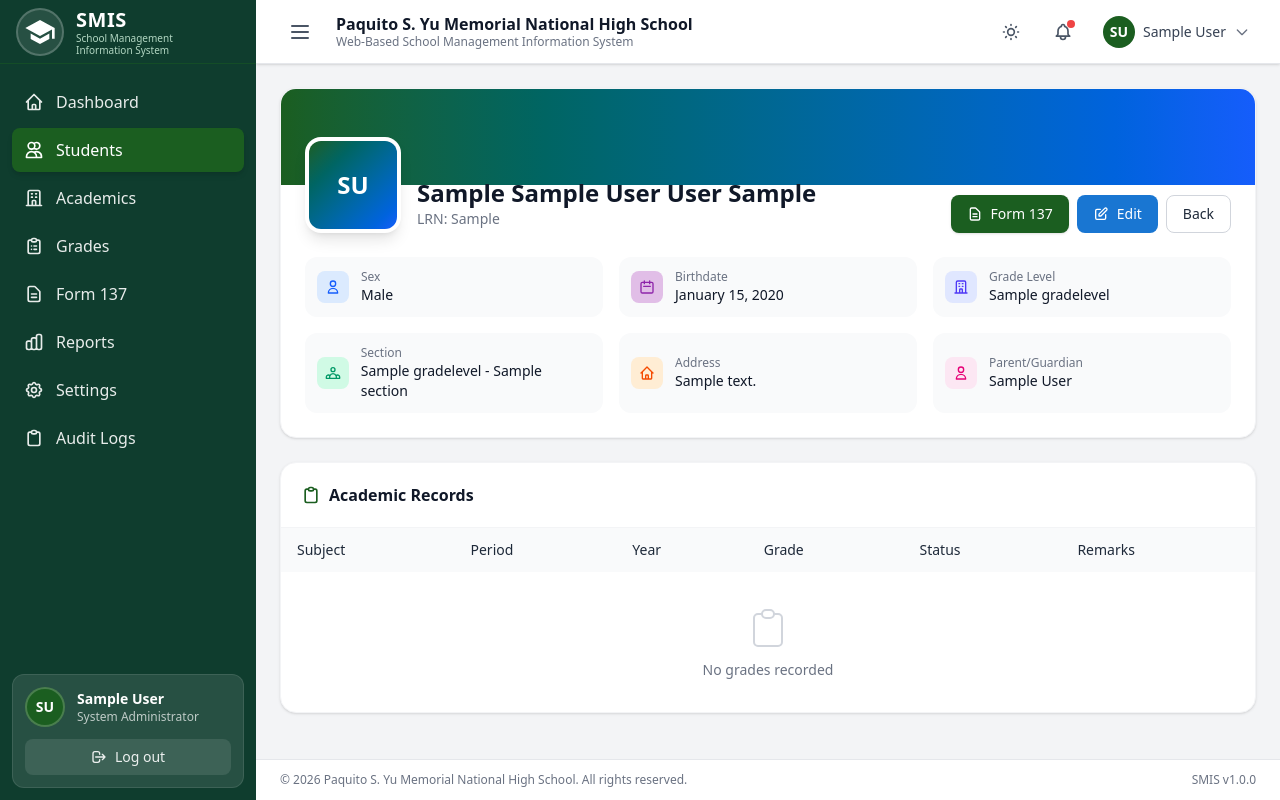
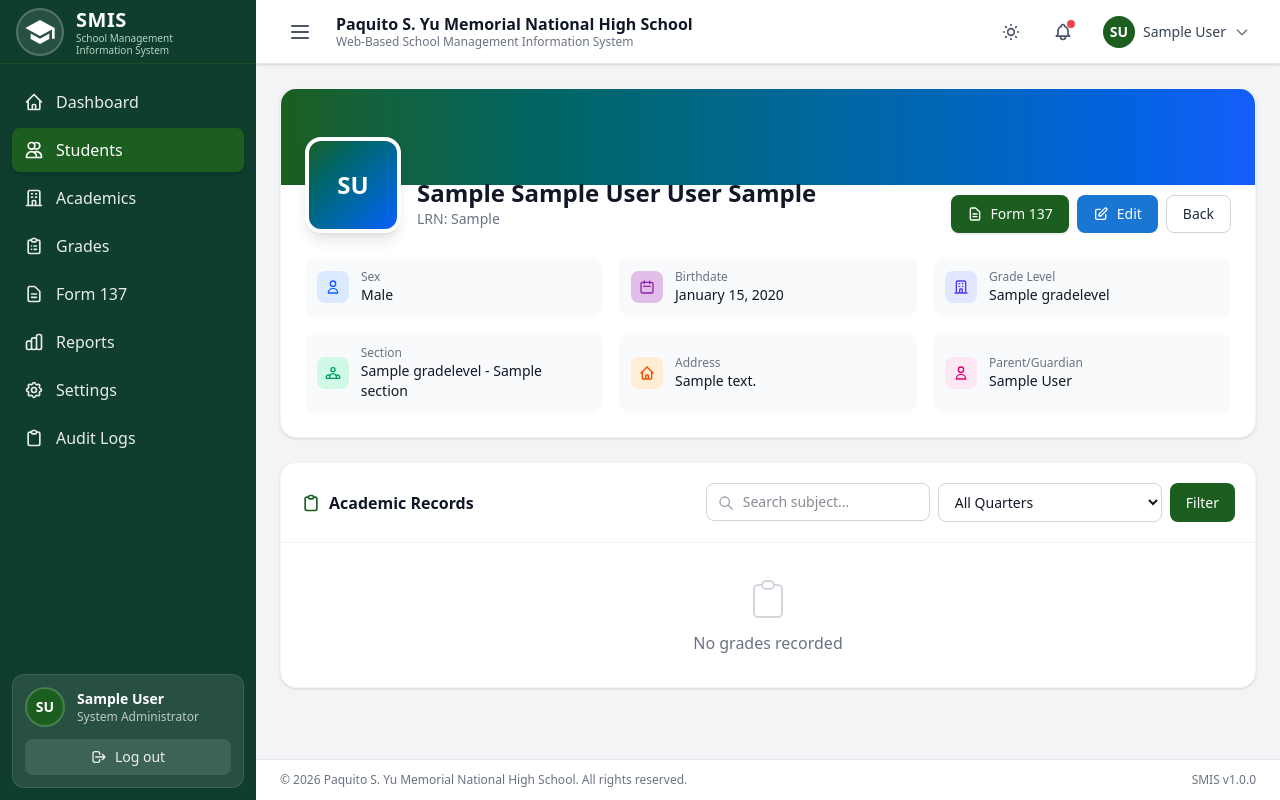
Before and after one commit to lanzy-lanzy/SMIS, a Django app: page /students/1/ in a window 1280 px wide. Run offline with Django 5.2, Linux system fonts and the light colour scheme; a user stored in the database is signed in; tables that the repository leaves empty hold one stand-in row (values such as "Sample post"); style sheets or scripts are compiled from the project's sources.

Commit message:
Implement grade filtering and searching in student detail view; enhance UI with pagination and search functionality

```diff
--- a/students/views.py
+++ b/students/views.py
@@ -4,6 +4,7 @@ from django.contrib import messages
 from django.http import HttpResponse
 from django.core.paginator import Paginator
 from django.db.models import Q, Count
+from itertools import groupby
 from .models import Student
 from .forms import StudentForm
 from accounts.models import AuditLog
@@ -253,14 +254,62 @@ def student_detail(request, pk):
             messages.error(request, "Access denied. You are not assigned to this section.")
             return redirect("students:student_list")
 
+    query = request.GET.get("q", "").strip()
+    quarter_filter = request.GET.get("quarter", "").strip()
+
     grades = (
         Grade.objects.filter(student=student)
         .select_related("subject", "grading_period", "school_year")
         .order_by("-school_year__name", "-grading_period__order", "subject__name")
     )
 
+    # Search by subject name or code
+    if query:
+        grades = grades.filter(
+            Q(subject__name__icontains=query) | Q(subject__code__icontains=query)
+        )
+
+    # Filter by selected quarter
+    if quarter_filter:
+        grades = grades.filter(grading_period_id=quarter_filter)
+
+    # Group grades by school year and grading period (quarter)
+    quarter_groups = []
+    for key, group in groupby(
+        grades, key=lambda g: (g.school_year, g.grading_period)
+    ):
+        quarter_groups.append(
+            {
+                "school_year": key[0],
+                "grading_period": key[1],
+                "grades": list(group),
+            }
+        )
+
+    # Paginate by quarter group (one quarter per page)
+    paginator = Paginator(quarter_groups, 1)
+    page = request.GET.get("page", 1)
+    quarter_page = paginator.get_page(page)
+
+    # Distinct quarters for the dropdown (based on all student grades)
+    available_quarters = (
+        Grade.objects.filter(student=student)
+        .select_related("grading_period", "school_year")
+        .values_list("grading_period_id", "grading_period__name", "school_year__name")
+        .distinct()
+        .order_by("-school_year__name", "grading_period__order")
+    )
+
     return render(
-        request, "students/student_detail.html", {"student": student, "grades": grades}
+        request,
+        "students/student_detail.html",
+        {
+            "student": student,
+            "quarter_page": quarter_page,
+            "available_quarters": available_quarters,
+            "query": query,
+            "quarter_filter": quarter_filter,
+        },
     )
 
 
--- a/templates/students/student_detail.html
+++ b/templates/students/student_detail.html
@@ -97,30 +97,53 @@
 
     <!-- Academic Records -->
     <div class="bg-white dark:bg-slate-800 rounded-2xl shadow-sm border border-gray-100 dark:border-slate-700 overflow-hidden">
-        <div class="p-5 border-b border-gray-100 dark:border-slate-700 flex items-center justify-between">
+        <div class="p-5 border-b border-gray-100 dark:border-slate-700 flex flex-col lg:flex-row lg:items-center lg:justify-between gap-4">
             <h3 class="font-semibold text-gray-900 dark:text-white flex items-center gap-2">
                 <svg class="w-5 h-5 text-primary" fill="none" stroke="currentColor" viewBox="0 0 24 24"><path stroke-linecap="round" stroke-linejoin="round" stroke-width="2" d="M9 5H7a2 2 0 00-2 2v12a2 2 0 002 2h10a2 2 0 002-2V7a2 2 0 00-2-2h-2M9 5a2 2 0 002 2h2a2 2 0 002-2M9 5a2 2 0 012-2h2a2 2 0 012 2"></path></svg>
                 Academic Records
             </h3>
+
+            <form method="get" class="flex flex-col sm:flex-row gap-2">
+                <div class="relative">
+                    <svg class="w-4 h-4 absolute left-3 top-1/2 -translate-y-1/2 text-gray-400" fill="none" stroke="currentColor" viewBox="0 0 24 24"><path stroke-linecap="round" stroke-linejoin="round" stroke-width="2" d="M21 21l-6-6m2-5a7 7 0 11-14 0 7 7 0 0114 0z"></path></svg>
+                    <input type="text" name="q" value="{{ query }}" placeholder="Search subject..." class="pl-9 pr-3 py-2 text-sm border border-gray-300 dark:border-gray-600 rounded-lg bg-white dark:bg-slate-700 text-gray-900 dark:text-white focus:outline-none focus:ring-2 focus:ring-primary w-full sm:w-56">
+                </div>
+                <select name="quarter" class="px-3 py-2 text-sm border border-gray-300 dark:border-gray-600 rounded-lg bg-white dark:bg-slate-700 text-gray-900 dark:text-white focus:outline-none focus:ring-2 focus:ring-primary w-full sm:w-56">
+                    <option value="">All Quarters</option>
+                    {% for q_id, q_name, sy_name in available_quarters %}
+                    <option value="{{ q_id }}" {% if quarter_filter == q_id|stringformat:"s" %}selected{% endif %}>{{ q_name }} ({{ sy_name }})</option>
+                    {% endfor %}
+                </select>
+                <button type="submit" class="px-4 py-2 text-sm bg-primary hover:bg-blue-800 text-white rounded-lg transition">Filter</button>
+                {% if query or quarter_filter %}
+                <a href="{{ request.path }}" class="px-4 py-2 text-sm border border-gray-300 dark:border-gray-600 rounded-lg hover:bg-gray-50 dark:hover:bg-slate-700 text-gray-700 dark:text-gray-200 text-center">Clear</a>
+                {% endif %}
+            </form>
+        </div>
+
+        {% if quarter_page.paginator.count > 0 %}
+            {% for quarter in quarter_page %}
+            <div class="border-b border-gray-100 dark:border-slate-700 last:border-b-0">
+                <div class="px-5 py-3 bg-gray-50 dark:bg-slate-700/50 flex items-center justify-between">
+                    <h4 class="font-medium text-gray-900 dark:text-white">
+                        {{ quarter.grading_period.name }}
+                    </h4>
+                    <span class="text-sm text-gray-500 dark:text-gray-400">{{ quarter.school_year.name }}</span>
                 </div>
                 <div class="overflow-x-auto">
                     <table class="w-full text-sm">
                         <thead class="bg-gray-50 dark:bg-slate-700">
                             <tr>
                                 <th class="px-4 py-3 text-left font-medium">Subject</th>
-                        <th class="px-4 py-3 text-left font-medium">Period</th>
-                        <th class="px-4 py-3 text-left font-medium">Year</th>
                                 <th class="px-4 py-3 text-left font-medium">Grade</th>
                                 <th class="px-4 py-3 text-left font-medium">Status</th>
                                 <th class="px-4 py-3 text-left font-medium">Remarks</th>
                             </tr>
                         </thead>
                         <tbody class="divide-y divide-gray-100 dark:divide-slate-700">
-                    {% for grade in grades %}
+                            {% for grade in quarter.grades %}
                             <tr class="hover:bg-gray-50 dark:hover:bg-slate-700/50 transition-colors">
                                 <td class="px-4 py-3 font-medium text-gray-900 dark:text-white">{{ grade.subject }}</td>
-                        <td class="px-4 py-3 text-gray-600 dark:text-gray-300">{{ grade.grading_period }}</td>
-                        <td class="px-4 py-3 text-gray-600 dark:text-gray-300">{{ grade.school_year }}</td>
                                 <td class="px-4 py-3 font-bold text-primary">{{ grade.quarter_grade }}</td>
                                 <td class="px-4 py-3">
                                     {% if grade.status == 'validated' or grade.status == 'locked' %}
@@ -145,19 +168,39 @@
                                     </span>
                                 </td>
                             </tr>
-                    {% empty %}
-                    <tr>
-                        <td colspan="6" class="px-4 py-8 text-center text-gray-500">
-                            <div class="flex flex-col items-center gap-2">
-                                <svg class="w-12 h-12 text-gray-300" fill="none" stroke="currentColor" viewBox="0 0 24 24"><path stroke-linecap="round" stroke-linejoin="round" stroke-width="1" d="M9 5H7a2 2 0 00-2 2v12a2 2 0 002 2h10a2 2 0 002-2V7a2 2 0 00-2-2h-2M9 5a2 2 0 002 2h2a2 2 0 002-2M9 5a2 2 0 012-2h2a2 2 0 012 2"></path></svg>
-                                <p>No grades recorded</p>
-                            </div>
-                        </td>
-                    </tr>
                             {% endfor %}
                         </tbody>
                     </table>
                 </div>
             </div>
+            {% endfor %}
+
+            {% if quarter_page.has_other_pages %}
+            <div class="px-4 py-3 border-t border-gray-100 dark:border-slate-700 flex items-center justify-between">
+                <p class="text-sm text-gray-500 dark:text-gray-400">
+                    Showing quarter {{ quarter_page.number }} of {{ quarter_page.paginator.num_pages }}
+                </p>
+                <div class="flex gap-1">
+                    {% if quarter_page.has_previous %}
+                    <a href="?page={{ quarter_page.previous_page_number }}{% if query %}&q={{ query|urlencode }}{% endif %}{% if quarter_filter %}&quarter={{ quarter_filter|urlencode }}{% endif %}" class="px-3 py-1 border border-gray-300 dark:border-gray-600 rounded hover:bg-gray-50 dark:hover:bg-slate-700 text-gray-700 dark:text-gray-200">&laquo;</a>
+                    {% endif %}
+                    {% for num in quarter_page.paginator.page_range %}
+                    <a href="?page={{ num }}{% if query %}&q={{ query|urlencode }}{% endif %}{% if quarter_filter %}&quarter={{ quarter_filter|urlencode }}{% endif %}" class="px-3 py-1 border border-gray-300 dark:border-gray-600 rounded {% if quarter_page.number == num %}bg-primary text-white{% else %}hover:bg-gray-50 dark:hover:bg-slate-700 text-gray-700 dark:text-gray-200{% endif %}">{{ num }}</a>
+                    {% endfor %}
+                    {% if quarter_page.has_next %}
+                    <a href="?page={{ quarter_page.next_page_number }}{% if query %}&q={{ query|urlencode }}{% endif %}{% if quarter_filter %}&quarter={{ quarter_filter|urlencode }}{% endif %}" class="px-3 py-1 border border-gray-300 dark:border-gray-600 rounded hover:bg-gray-50 dark:hover:bg-slate-700 text-gray-700 dark:text-gray-200">&raquo;</a>
+                    {% endif %}
+                </div>
+            </div>
+            {% endif %}
+        {% else %}
+        <div class="px-4 py-8 text-center text-gray-500">
+            <div class="flex flex-col items-center gap-2">
+                <svg class="w-12 h-12 text-gray-300" fill="none" stroke="currentColor" viewBox="0 0 24 24"><path stroke-linecap="round" stroke-linejoin="round" stroke-width="1" d="M9 5H7a2 2 0 00-2 2v12a2 2 0 002 2h10a2 2 0 002-2V7a2 2 0 00-2-2h-2M9 5a2 2 0 002 2h2a2 2 0 002-2M9 5a2 2 0 012-2h2a2 2 0 012 2"></path></svg>
+                <p>No grades recorded</p>
+            </div>
+        </div>
+        {% endif %}
+    </div>
 </div>
 {% endblock %}
```
Also changed, not shown: 2 other files. Lines whose indentation alone changed are shown as unchanged.
